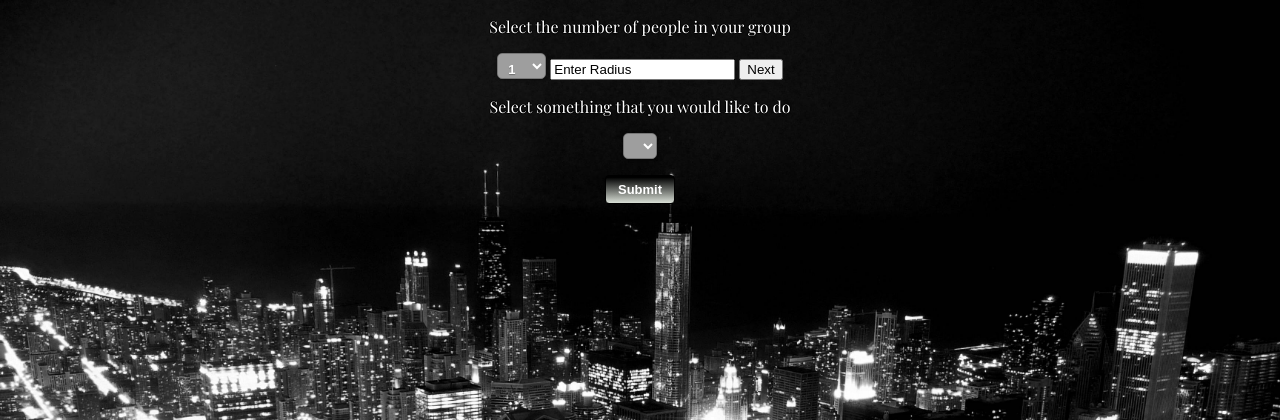
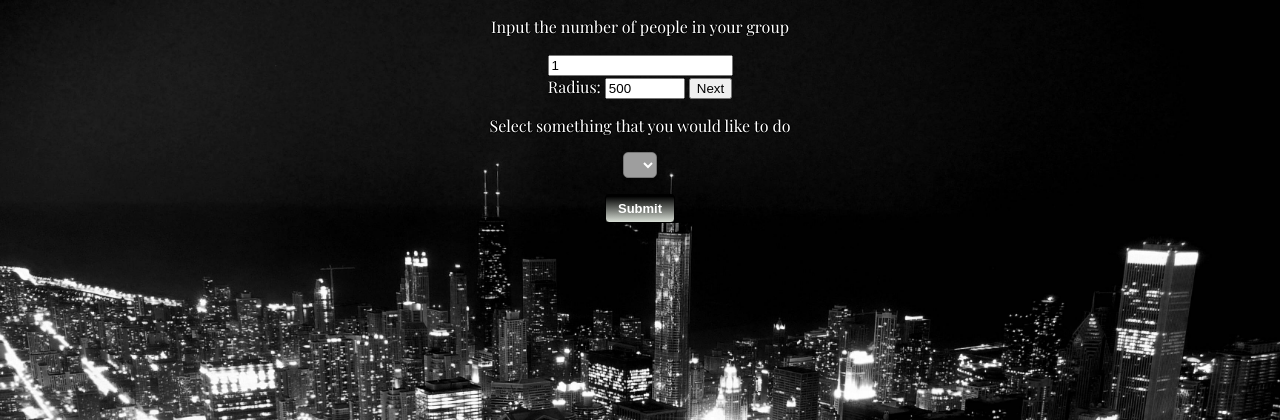
Before and after one commit to GeneralOneill/event-coordinator, a Python web app: template event-coordinator-15-08/templates/main.html in a window 1280 px wide. Shown: the top 420 px of the page. Run offline with Jinja, Linux system fonts and the light colour scheme; the template is opened without the code that fills it, so the values that code supplies are empty; some libraries are stand-ins or nearby versions; grey boxes are pictures that could not be loaded.

Commit message:
added number button

```diff
--- a/event-coordinator-15-08/templates/main.html
+++ b/event-coordinator-15-08/templates/main.html
@@ -9,18 +9,13 @@
   <body>
     <form method='get' action="selections">
       <div id='form_backdrop'>
-        <p>Select the number of people in your group</P>
-        <select id='number_of_people' value='Number of People' name='number_of_people' class='drop_down'>
-          <option value='1'>1</option>
-          <option value='2'>2</option>
-          <option value='3'>3</option>
-          <option value='4'>4</option>
-          <option value='5'>5</option>
-          <option value='6'>6+</option>
-        </select>
+        <p>Input the number of people in your group</P>
+        <input type="number" name="number_of_people" min="1" value="1" id='number_of_people'>
 
-        <input type="text" name="radius" value="Enter Radius"></input>
+        <br />
 
+        Radius:
+        <input type="number" name="radius" min="1" max="50000" value="500">
         <button name='number_of_people_button' type='button' onclick='getData()'>Next</button>
       <p>Select something that you would like to do</p>
       <select id='interest' value='Interest' name='interest' class='drop_down'>
```
Also changed, not shown: event-coordinator-15-08/main.py (+2 -5 lines), 1 other file.
